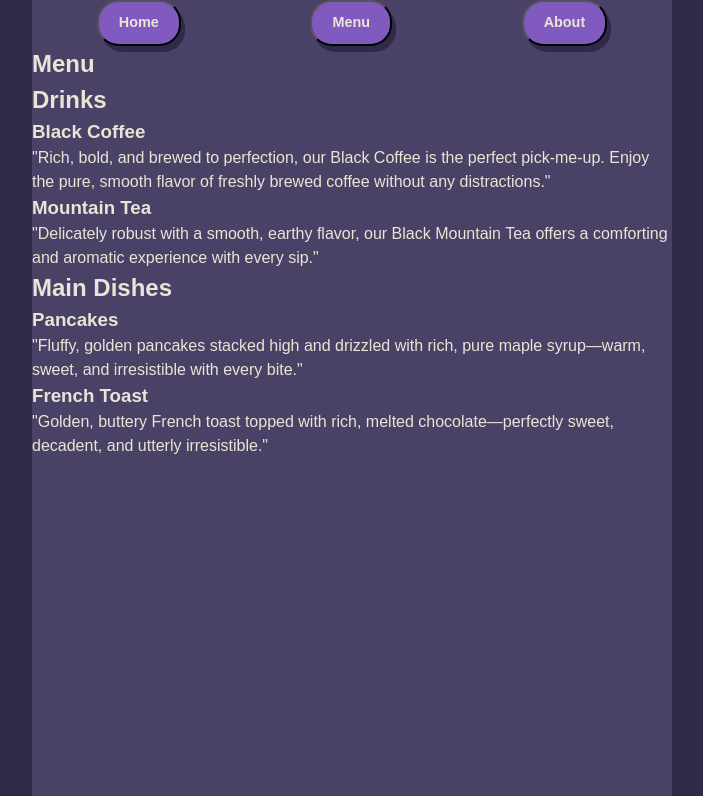
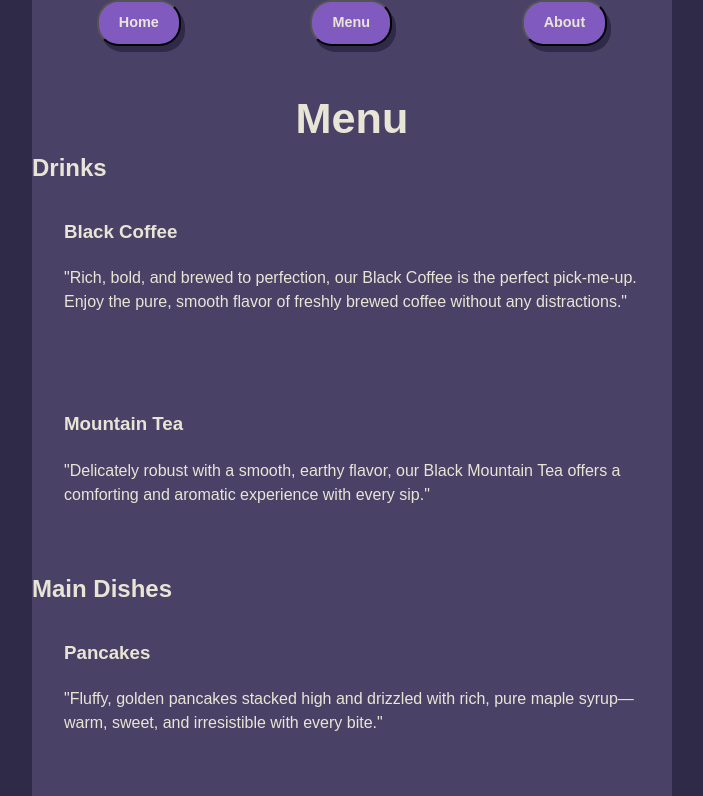
Before and after one commit to Moldedpeanuts/restaurant-page, a website built with webpack: page src/template.html in a window 1280 px wide. Both pictures are taken after a click on the button "Menu". Shown: the top 796 px of the page, without its empty margins (288-991 px from the left). Built offline with nearby package versions, Linux system fonts and the light colour scheme.

Commit message:
Apply style to all menu items

```diff
--- a/src/styles.css
+++ b/src/styles.css
@@ -23,6 +23,7 @@ body {
     width: 50vw;
     height: 100vh;
     font-family: "Poppins", sans-serif;
+    overflow: auto;
 }
 
 .button {
@@ -42,7 +43,7 @@ nav {
 }
 
 
-.home-title {
+h1 {
     font-size: 2.7em;
     text-align: center;
     margin-top: 40px;
@@ -78,3 +79,11 @@ nav {
 .location h2 {
     font-size: 1.5em;
 }
+
+.item {
+    display: flex;
+    flex-direction: column;
+    gap: 20px;
+    margin-bottom: 2em;
+    padding: 2em;
+}
```
